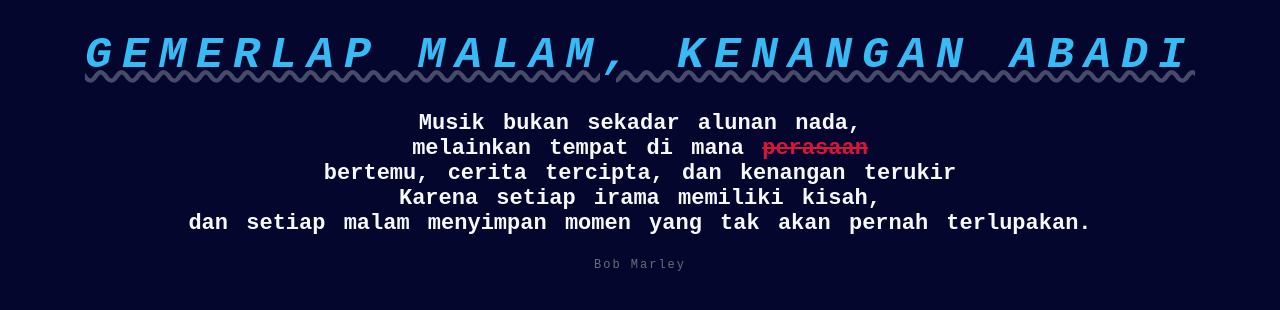
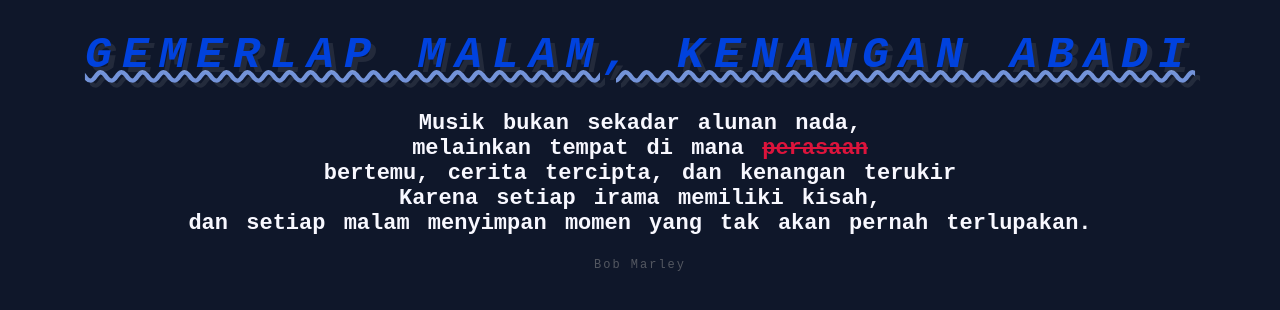
Before and after one commit to ADLYRIZQIMAULANA-web/itw2026_263040008, a plain HTML site: page wpubelajarweb/08-css-dasar/latihan3-colors.html in a window 1280 px wide. Drawn offline with Linux system fonts and the light colour scheme.

Commit message:
feat: add latihan3-colors.html with styled quotes and credits

```diff
--- a/wpubelajarweb/08-css-dasar/latihan3-font-styling.html.html
+++ b/wpubelajarweb/08-css-dasar/latihan3-colors.html
@@ -8,9 +8,9 @@
         body{
 font-family: 'Courier New', Courier, monospace;
 font-weight: bold;
-color: #f8f8ff;
+color: #F8F8FF;
 text-align: center;
-background-color: #05062e;
+background-color: #0F172A;
 
 
         }
@@ -21,9 +21,9 @@ font-style: italic;
 letter-spacing: 10px;
 text-decoration: underline;
 text-decoration-style:wavy ;
-text-decoration-color: #454b69;
-text-shadow: 5px 5px 0 rgb(215 215 215/10px);
-color: #38BAF4;
+text-decoration-color: #7393d9;
+text-shadow: 5px 5px 0 rgb(215 215 215 / 10%);
+color: #0042de;
 }
 .quote{
 font-size: 22px;
@@ -39,7 +39,7 @@ text-decoration: line-through;
 .credit{
 font-size: 12px;
 letter-spacing: 2px;
-color: rgb(151 151 151 / 70%);
+color: rgb(151 151 151 / 50%);
 font-weight: normal;
 
 }
```
